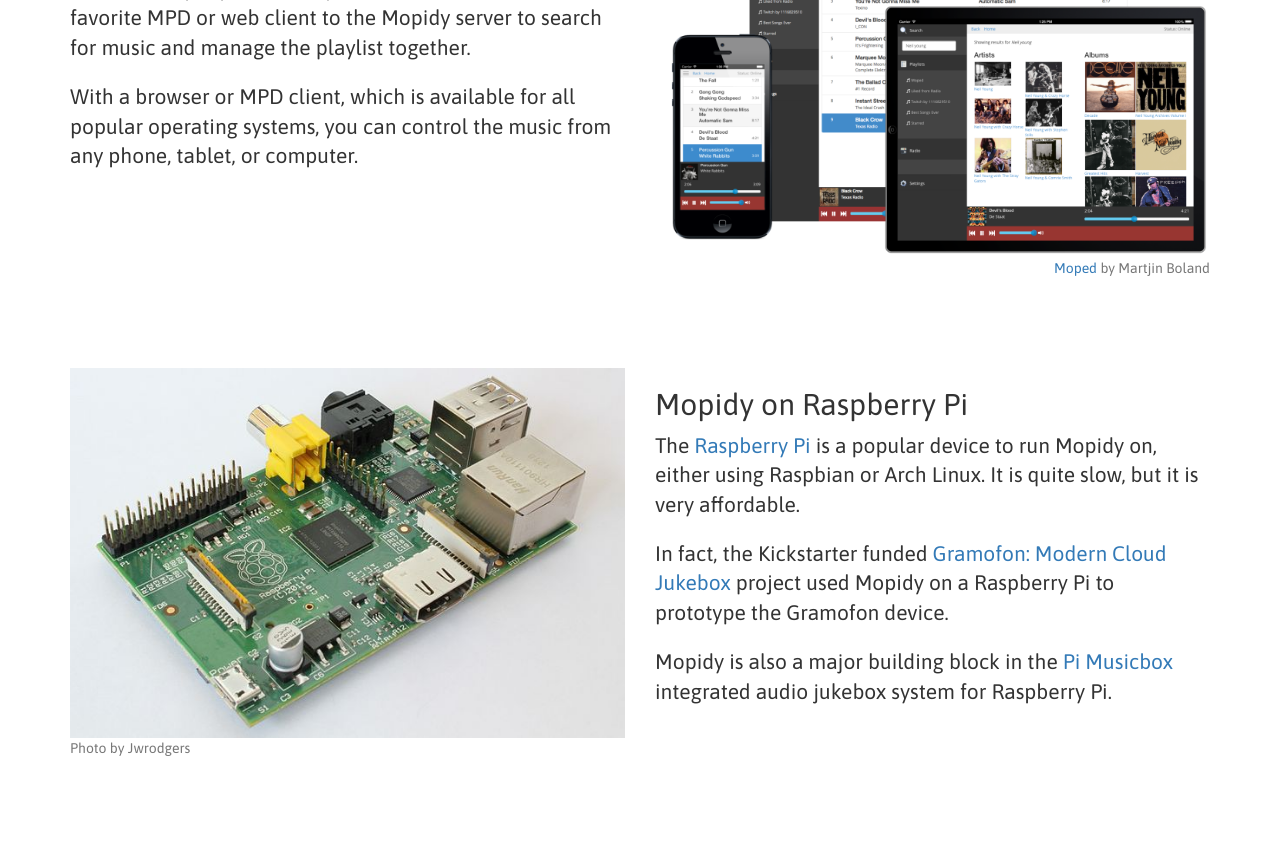
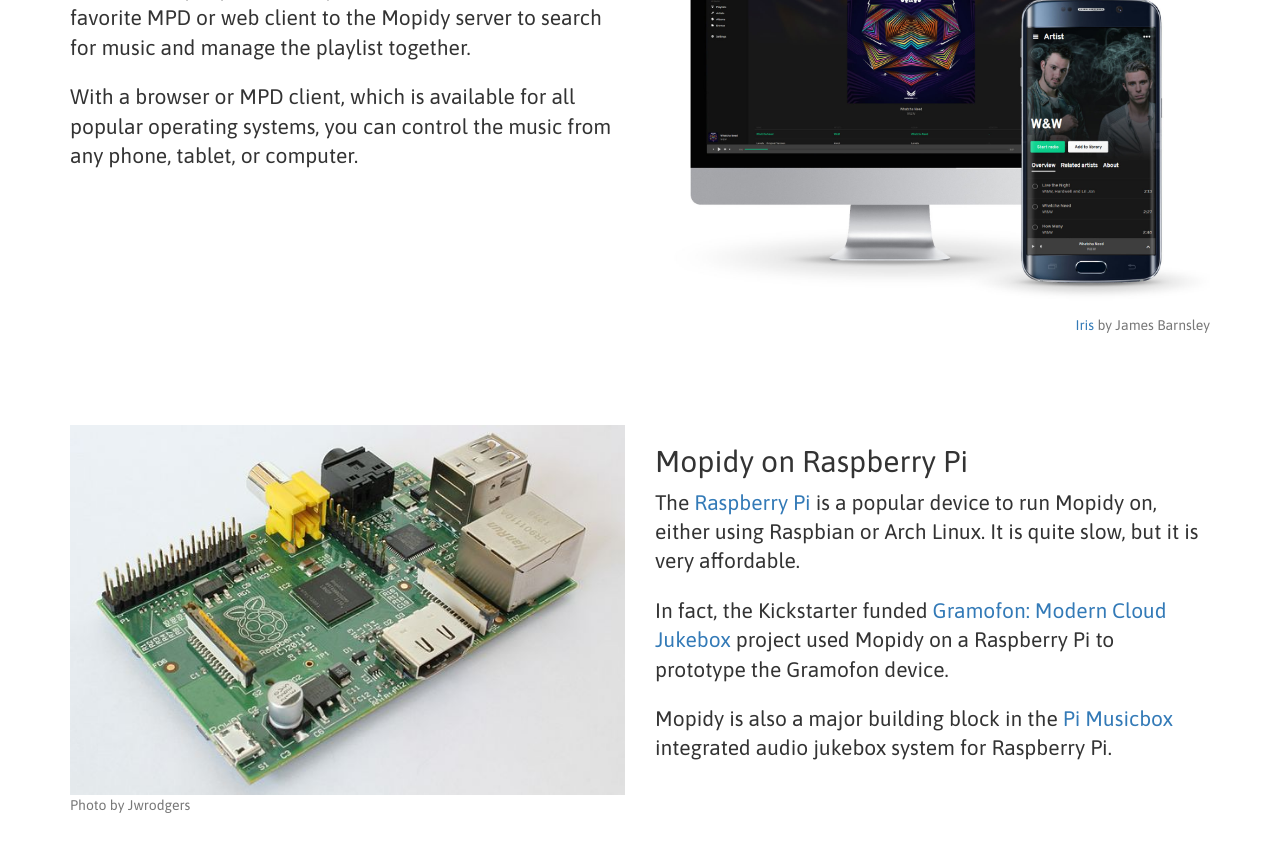
Before and after one commit to mopidy/website, a Jekyll site: the page built from index.html, in a window 1280 px wide and 900 px high, scrolled down 1481 px, cut to the strip 0-844 px from the top of the window. Built offline with Jekyll 4.4.1, drawn with Linux system fonts in a browser that asks for light colours; comment, search, counter and statistics services are not loaded.

Commit message:
Use Iris as example web client

```diff
--- a/index.html
+++ b/index.html
@@ -103,11 +103,11 @@ layout: default
         any phone, tablet, or computer.</p>
       </div>
       <div class="col-sm-6">
-        <img src="/media/images/martijnboland-moped.png" alt="Moped"
+        <img src="/media/images/jaedb-iris.jpg" alt="Iris"
           class="img-responsive">
         <p class="text-muted text-right">
-          <a href="https://github.com/martijnboland/moped">Moped</a>
-          by Martjin Boland
+          <a href="https://github.com/jaedb/iris">Iris</a>
+          by James Barnsley
         </p>
       </div>
     </div>
```
Also changed, not shown: media/images/jaedb-iris.jpg (added), media/images/martijnboland-moped.png (deleted).
